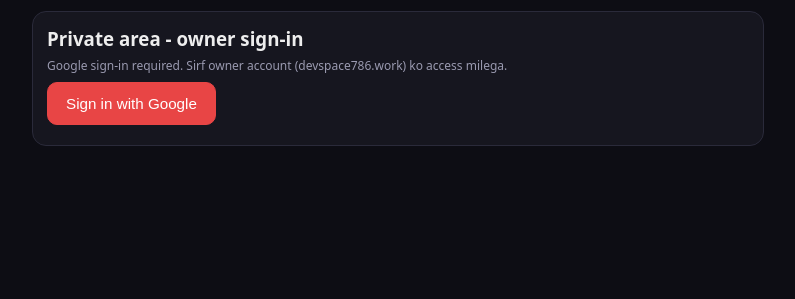
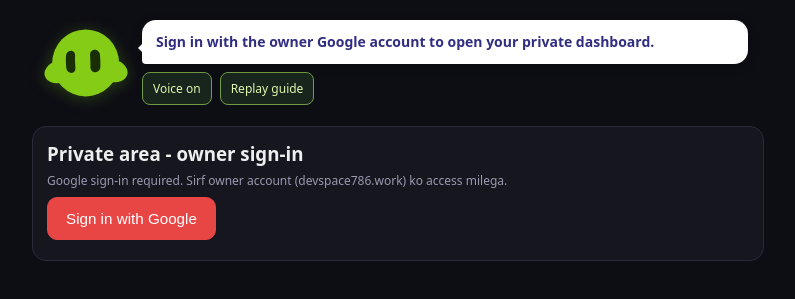
Before and after one commit to legendcyber28/devspace-with-prashant, a plain HTML site: page admin.html in a window 1280 px wide. Shown: the part 69-368 px from the top of the page, without its empty margins (242-1037 px from the left). Drawn offline with Linux system fonts and the light colour scheme.

Commit message:
Enable tested English mascot guidance on creator dashboard

```diff
--- a/admin.html
+++ b/admin.html
@@ -540,5 +540,6 @@ function saveLinks(){
   });
 }
 </script>
+<script defer src="2-creator-guide.js"></script>
 </body>
 </html>
```
